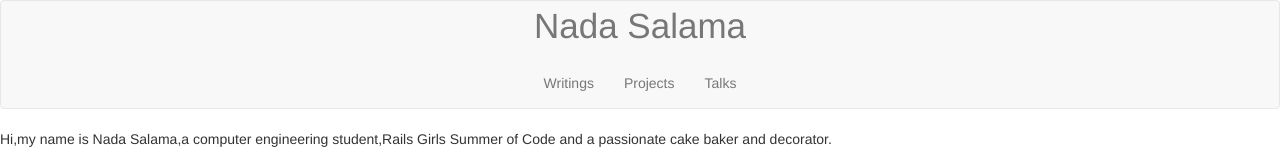
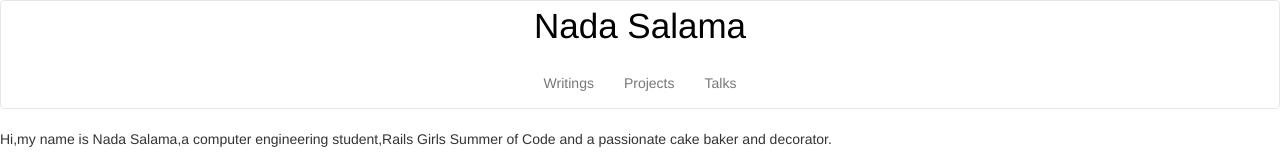
Before and after one commit to Nada1996/nadawebsite, a plain HTML site: page index.html in a window 1280 px wide. Shown: the top 160 px of the page. Drawn offline with nearby package versions, Linux system fonts and the light colour scheme.

Commit message:
Update index.html

```diff
--- a/index.html
+++ b/index.html
@@ -7,7 +7,7 @@
 <body>
 <nav class="navbar navbar-default" role="navigation">
  <div class = "navbar-header">
-  <a rel="nofollow" rel="noreferrer"class = "navbar-brand" style="" href = "#">Nada Salama</a>
+  <a rel="nofollow" rel="noreferrer"class = "navbar-brand" style="color: black;" href = "#">Nada Salama</a>
  </div>
   <div>
      <ul class = "nav navbar-nav">
@@ -38,7 +38,6 @@
 </body>
 
 <style>
- <link rel="stylesheet" href="//fonts.googleapis.com/css?family=Roboto+Slab" />
 .navbar-default
 {
   background-color : white;
```
